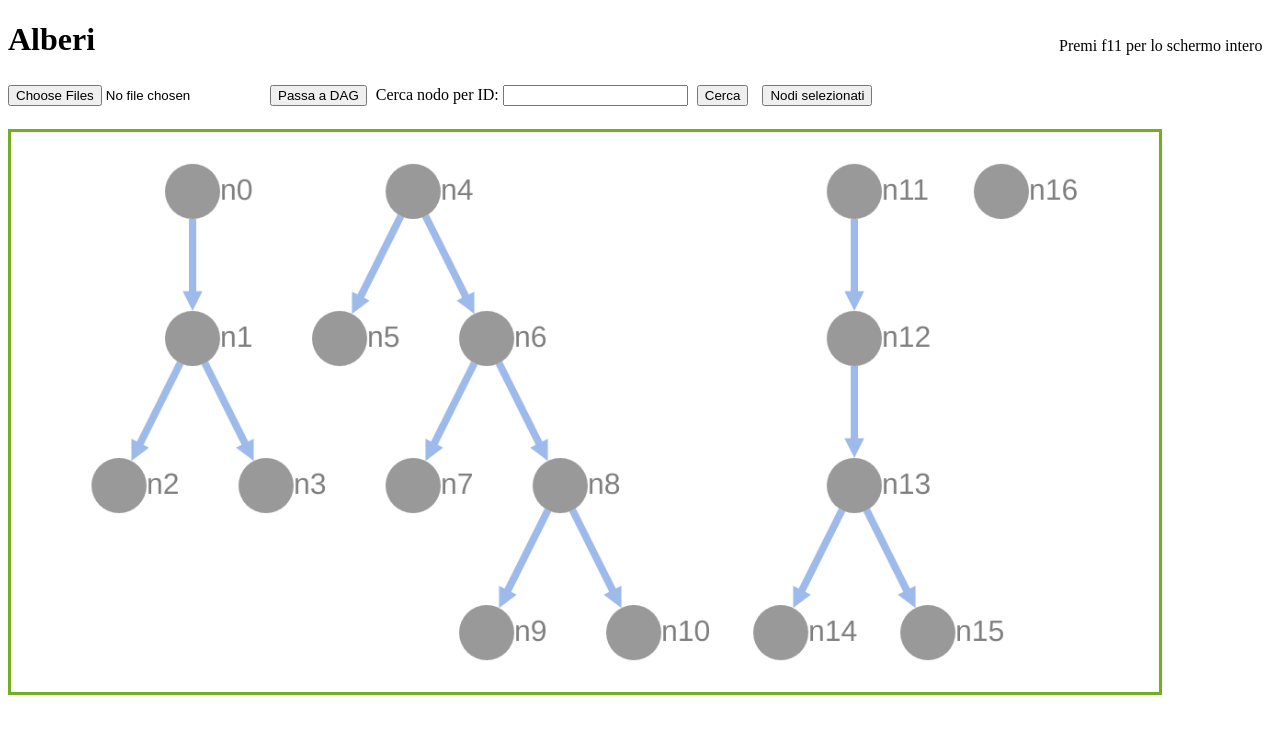
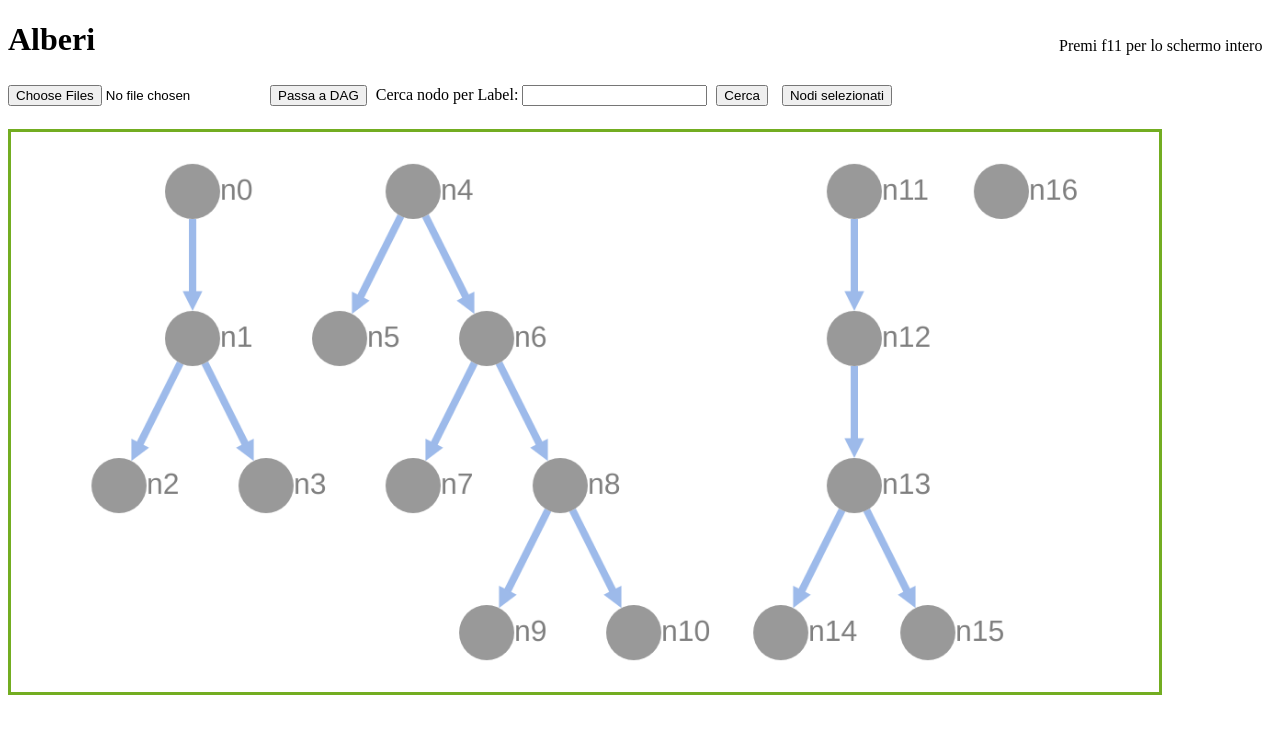
Before and after one commit to Marcormio/Megatree, a plain HTML site: page static/index.html in a window 1280 px wide. Drawn offline with Linux system fonts and the light colour scheme.

Commit message:
Search node by label

```diff
--- a/static/index.html
+++ b/static/index.html
@@ -23,7 +23,7 @@
 				    <div id="infscr-loading" style="display: none;"><img alt="Loading..." src="https://s.kym-cdn.com/assets/nyan-loader-1e8a60aa470ba72bc1ade31dcc2e150f.gif"><div><em>Loading moar...</em></div></div>
 				-->
 					<button id="crea" class="unselectable" type="button">Passa a DAG</button>
-					<label>Cerca nodo per ID:</label>
+					<label>Cerca nodo per Label:</label>
 					<input type="search" id="search-bar">
 					<button id="node-search" class="unselectable" type="button">Cerca</button>
 					<button id="selected" class="unselectable" type="button">Nodi selezionati</button>
```
